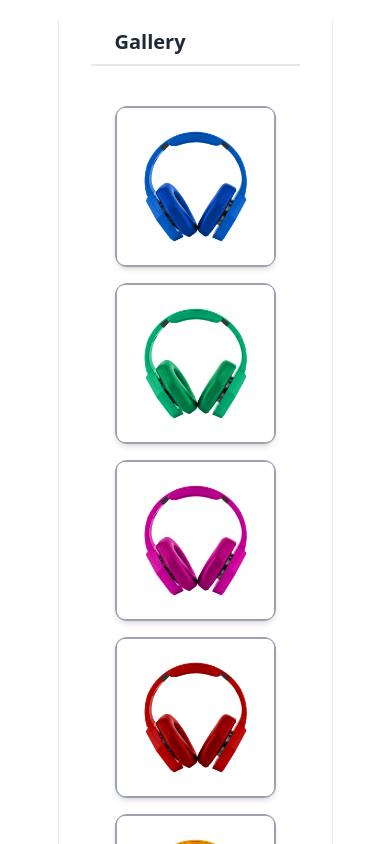
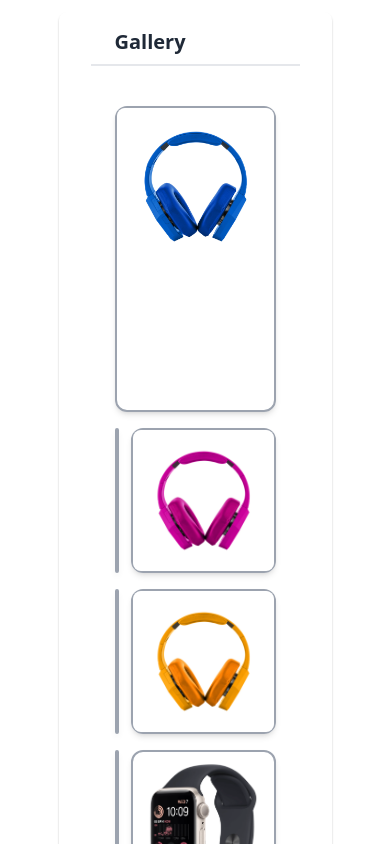
Before and after one commit to pabel1/Image_Gallary, a React (Vite) app: page / in a window 390 px wide. Shown: the top 844 px of the page. Built offline with nearby package versions, Linux system fonts and the light colour scheme.

Commit message:
responsive feature image issue solve

```diff
--- a/src/Component/Gallery.jsx
+++ b/src/Component/Gallery.jsx
@@ -78,9 +78,9 @@ const Gallery = () => {
         <Droppable
           droppableId="image-gallery"
           direction="horizontal"
-          mode=""
-          isCombineEnabled={true}
-          ignoreContainerClipping={true}
+          // mode=""
+          // isCombineEnabled={true}
+          ignoreContainerClipping={false}
           // isCombineEnabled={false}
         >
           {(provided) => (
@@ -96,9 +96,9 @@ const Gallery = () => {
                       ref={provided.innerRef}
                       {...provided.draggableProps}
                       {...provided.dragHandleProps}
-                      className={` col-span-${i === 0 ? "2" : "1"} row-span-${
-                        i === 0 ? "2" : "1"
-                      } border-2 border-gray-400 rounded-xl shadow-md relative group cursor-pointer `}
+                      className={` col-span-${i == 0 ? "2" : "1"} row-span-${
+                        i == 0 ? "2" : "1"
+                      } border-2 border-gray-400 rounded-xl shadow-md relative group cursor-pointer first:col-span-2 first:row-span-2 `}
                       key={i}
                       onClick={() => handleImageClick(i)}
                     >
@@ -112,6 +112,7 @@ const Gallery = () => {
                       <div className="rounded-lg hidden w-full h-full absolute top-0 bg-[rgba(0,0,0,0.2)] transition ease-in-out delay-150 p-5 group-hover:block">
                         <input
                           type="checkbox"
+                          checked={false}
                           name=""
                           id=""
                           style={{
```
